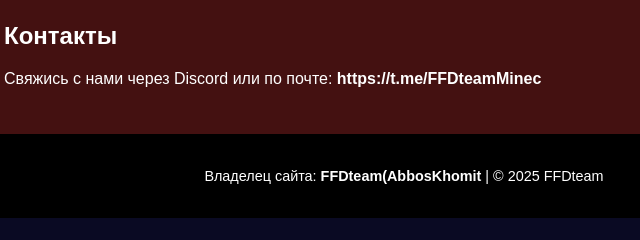
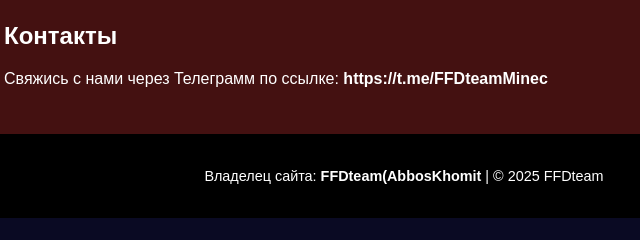
Before and after one commit to stekop-ab/FFDteam, a plain HTML site: page index.html in a window 1280 px wide. Shown: the part 433-673 px from the top of the page, 236-876 px from the left. Drawn offline with Linux system fonts and the light colour scheme.

Commit message:
Update index.html

```diff
--- a/index.html
+++ b/index.html
@@ -19,7 +19,7 @@
 
     <section class="contact">
         <h2>Контакты</h2>
-        <p>Свяжись с нами через Discord или по почте: <strong>https://t.me/FFDteamMinec</strong></p>
+        <p>Свяжись с нами через Телеграмм по ссылке: <strong>https://t.me/FFDteamMinec</strong></p>
     </section>
 
     <footer>
```
